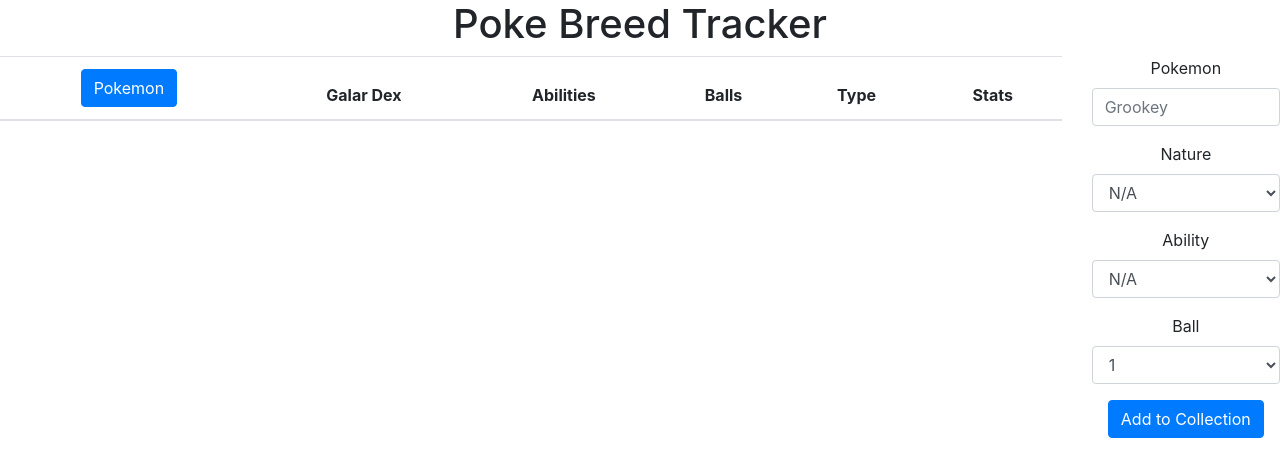
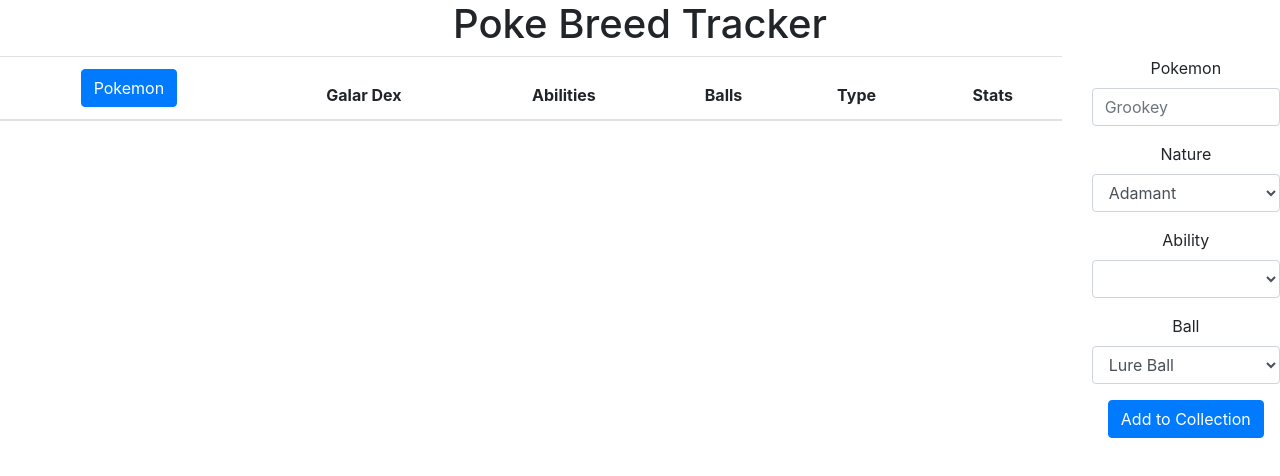
Before and after one commit to jonniechow/PokeBreedTracker, a React (Create React App) app in the folder pokebreedtracker/: page / in a window 1280 px wide. Shown: the top 476 px of the page. Built offline with nearby package versions, Linux system fonts and the light colour scheme.

Commit message:
Working on fixing pokeball

```diff
--- a/pokebreedtracker/src/App.js
+++ b/pokebreedtracker/src/App.js
@@ -4,6 +4,8 @@
 import PokeTable from './components/poketable/index';
 
 import data from './data/pokemon.json';
+import natures from './data/natures.json';
+import pokeballs from './data/pokeballs.json';
 
 
 class App extends React.Component
@@ -15,31 +17,48 @@
             data: data,
             allPokemon: [],
             currentPoke: {
-                text: '',
+                pokemon_name: '',
                 key: '',
                 abilities: [],
+                ball: '',
                 types: [],
-                stats: [],
+                stats: []
             }
-        }
+        };
         this.handleInput = this.handleInput.bind(this);
         this.addPokemon = this.addPokemon.bind(this);
+
     }
+
 
     handleInput(e)
     {
         e.preventDefault();
-        var foundPokemon = this.state.data.filter(function(pokemon) {
-          return pokemon.name === e.target.value;
-        })
+        const target = e.target;
+        const value = target.value;
+        const name = target.name;
+        console.log(name);
+        var foundPokemon = this.state.data.filter(function (pokemon)
+        {
+            return pokemon.name === value;
+        });
+
+        this.setState(
+            {
+                currentPoke: {
+                    [name]: value
+                }
+            }
+        );
+
 
         console.log(foundPokemon);
-        if (foundPokemon.length > 0) {
+        if (foundPokemon.length > 0)
+        {
             this.setState(
                 {
-              allPokemon: [],
                     currentPoke: {
-                    text: e.target.value,
+                        pokemon_name: value,
                         key: foundPokemon[0]['galar_dex'],
                         abilities: foundPokemon[0]['abilities'],
                         types: foundPokemon[0]['types'],
@@ -48,16 +67,20 @@
                 }
             )
         }
-        else{
-          this.setState({
+        else
+        {
+            this.setState(
+                {
                     currentPoke: {
-              text: e.target.value,
+                        pokemon_name: value,
                         key: '',
                         abilities: [],
+                        ball: '',
                         types: [],
                         stats: []
                     }
-          })
+                }
+            );
         }
 
     }
@@ -67,31 +90,46 @@
         e.preventDefault();
         const newPokemon = this.state.currentPoke;
         console.log(newPokemon);
-        if(newPokemon.text !== "") {
-          const newPokemons = [...this.state.allPokemon, newPokemon];
-          this.setState({
+        if (newPokemon.pokemon_name !== "")
+        {
+            const newPokemons = [
+                ...this.state.allPokemon,
+                newPokemon
+            ];
+            this.setState(
+                {
                     allPokemon: newPokemons,
                     currentPoke: {
-              text: '',
+                        pokemon_name: '',
                         key: '',
                         abilities: [],
+                        ball: '',
                         types: [],
                         stats: []
                     }
-          })
+                }
+            )
         }
 
     }
 
     render()
     {
+        console.log("Current poke");
+        console.log(this.state.currentPoke);
+        const abilities = this.state.currentPoke.abilities.map(ability => {
+            return <option>{ability}</option>
+        })
+
         return (
             <div className="App">
                 <h1>Poke Breed Tracker</h1>
                 <div className="row">
 
                     <div className="col-sm-10">
-                        <PokeTable allPokemon={this.state.allPokemon}></PokeTable>
+                        <PokeTable allPokemon={
+                            this.state.allPokemon
+                        }></PokeTable>
                     </div>
                     <div className="col-sm-2">
                         <form onSubmit={
@@ -99,9 +137,9 @@
                         }>
                             <div className="form-group">
                                 <label for="exampleFormControlInput1">Pokemon</label>
-                                <input className="form-control" id="exampleFormControlInput1" placeholder="Grookey"
+                                <input className="form-control" placeholder="Grookey" name="name"
                                     value={
-                                        this.state.currentPoke.text
+                                        this.state.currentPoke.pokemon_name
                                     }
                                     onChange={
                                         this.handleInput
@@ -110,30 +148,37 @@
 
                             <div className="form-group">
                                 <label for="exampleFormControlSelect1">Nature</label>
-                                <select className="form-control" id="pokenature">
-                                    <option>N/A</option>
-                                </select>
+                                <select className="form-control"  name="poke_nature">
+                                    {
+                                    natures.map(nature => {
+                                        return <option>{
+                                            nature.name
+                                        }</option>
+                                })
+                                } </select>
                             </div>
                             <div className="form-group">
                                 <label for="exampleFormControlSelect1">Ability</label>
-                                <select className="form-control" id="pokeability" value={this.state.currentPoke}>
-                                  {
-                                    this.state.currentPoke.abilities.map(e => {
-                                      return <option>{e}</option>
-                                    })
-                                  }
-                                    <option>N/A</option>
-                                </select>
+                                <select className="form-control" value="the" name="poke_ability"
+                                    options={abilities}></select>
                             </div>
                             <div className="form-group">
                                 <label for="exampleFormControlSelect1">Ball</label>
-                                <select className="form-control" id="pokeball">
-                                    <option>1</option>
-                                    <option>2</option>
-                                    <option>3</option>
-                                    <option>4</option>
-                                    <option>5</option>
-                                </select>
+                                <select className="form-control" id="pokeball"
+                                    value={
+                                        this.state.currentPoke.ball
+                                    }
+                                    name="ball"
+                                    onChange={
+                                        this.handleInput
+                                }>
+                                    {
+                                    pokeballs.map(pokeball => {
+                                        return <option>{
+                                            pokeball.name
+                                        }</option>
+                                })
+                                } </select>
                             </div>
                             <button class="btn btn-primary" type="submit">Add to Collection</button>
                         </form>
--- a/pokebreedtracker/src/components/poketable/index.jsx
+++ b/pokebreedtracker/src/components/poketable/index.jsx
@@ -20,12 +20,12 @@
           {
               allPokemon.map(row => (
                   <tr >
-                      <td>{row.text}</td>
+                      <td>{row.name}</td>
                       <td>{row.key}</td>
                       <td>{row.abilities.map(ability =>
                                  <p> {ability}</p>
                       )}</td>
-                      <td>Empty</td>
+                      <td>{row.ball}</td>
                       <td>{row.types.map(type =>
                       {
                           if (type === "Grass") {
--- /dev/null
+++ b/pokebreedtracker/src/data/natures.json
@@ -0,0 +1,402 @@
+[
+    {
+        "name": "Adamant",
+        "hp": 1,
+        "atk": 1.1,
+        "def": 1,
+        "spa": 0.9,
+        "spd": 1,
+        "spe": 1,
+        "summary": "+Atk, -SpA",
+        "genfamily": [
+            "RS",
+            "DP",
+            "BW",
+            "XY"
+        ]
+    },
+    {
+        "name": "Bashful",
+        "hp": 1,
+        "atk": 1,
+        "def": 1,
+        "spa": 1,
+        "spd": 1,
+        "spe": 1,
+        "summary": "",
+        "genfamily": [
+            "RS",
+            "DP",
+            "BW",
+            "XY"
+        ]
+    },
+    {
+        "name": "Bold",
+        "hp": 1,
+        "atk": 0.9,
+        "def": 1.1,
+        "spa": 1,
+        "spd": 1,
+        "spe": 1,
+        "summary": "+Def, -Atk",
+        "genfamily": [
+            "RS",
+            "DP",
+            "BW",
+            "XY"
+        ]
+    },
+    {
+        "name": "Brave",
+        "hp": 1,
+        "atk": 1.1,
+        "def": 1,
+        "spa": 1,
+        "spd": 1,
+        "spe": 0.9,
+        "summary": "+Atk, -Spe",
+        "genfamily": [
+            "RS",
+            "DP",
+            "BW",
+            "XY"
+        ]
+    },
+    {
+        "name": "Calm",
+        "hp": 1,
+        "atk": 0.9,
+        "def": 1,
+        "spa": 1,
+        "spd": 1.1,
+        "spe": 1,
+        "summary": "+SpD, -Atk",
+        "genfamily": [
+            "RS",
+            "DP",
+            "BW",
+            "XY"
+        ]
+    },
+    {
+        "name": "Careful",
+        "hp": 1,
+        "atk": 1,
+        "def": 1,
+        "spa": 0.9,
+        "spd": 1.1,
+        "spe": 1,
+        "summary": "+SpD, -SpA",
+        "genfamily": [
+            "RS",
+            "DP",
+            "BW",
+            "XY"
+        ]
+    },
+    {
+        "name": "Docile",
+        "hp": 1,
+        "atk": 1,
+        "def": 1,
+        "spa": 1,
+        "spd": 1,
+        "spe": 1,
+        "summary": "",
+        "genfamily": [
+            "RS",
+            "DP",
+            "BW",
+            "XY"
+        ]
+    },
+    {
+        "name": "Gentle",
+        "hp": 1,
+        "atk": 1,
+        "def": 0.9,
+        "spa": 1,
+        "spd": 1.1,
+        "spe": 1,
+        "summary": "+SpD, -Def",
+        "genfamily": [
+            "RS",
+            "DP",
+            "BW",
+            "XY"
+        ]
+    },
+    {
+        "name": "Hardy",
+        "hp": 1,
+        "atk": 1,
+        "def": 1,
+        "spa": 1,
+        "spd": 1,
+        "spe": 1,
+        "summary": "",
+        "genfamily": [
+            "RS",
+            "DP",
+            "BW",
+            "XY"
+        ]
+    },
+    {
+        "name": "Hasty",
+        "hp": 1,
+        "atk": 1,
+        "def": 0.9,
+        "spa": 1,
+        "spd": 1,
+        "spe": 1.1,
+        "summary": "+Spe, -Def",
+        "genfamily": [
+            "RS",
+            "DP",
+            "BW",
+            "XY"
+        ]
+    },
+    {
+        "name": "Impish",
+        "hp": 1,
+        "atk": 1,
+        "def": 1.1,
+        "spa": 0.9,
+        "spd": 1,
+        "spe": 1,
+        "summary": "+Def, -SpA",
+        "genfamily": [
+            "RS",
+            "DP",
+            "BW",
+            "XY"
+        ]
+    },
+    {
+        "name": "Jolly",
+        "hp": 1,
+        "atk": 1,
+        "def": 1,
+        "spa": 0.9,
+        "spd": 1,
+        "spe": 1.1,
+        "summary": "+Spe, -SpA",
+        "genfamily": [
+            "RS",
+            "DP",
+            "BW",
+            "XY"
+        ]
+    },
+    {
+        "name": "Lax",
+        "hp": 1,
+        "atk": 1,
+        "def": 1.1,
+        "spa": 1,
+        "spd": 0.9,
+        "spe": 1,
+        "summary": "+Def, -SpD",
+        "genfamily": [
+            "RS",
+            "DP",
+            "BW",
+            "XY"
+        ]
+    },
+    {
+        "name": "Lonely",
+        "hp": 1,
+        "atk": 1.1,
+        "def": 0.9,
+        "spa": 1,
+        "spd": 1,
+        "spe": 1,
+        "summary": "+Atk, -Def",
+        "genfamily": [
+            "RS",
+            "DP",
+            "BW",
+            "XY"
+        ]
+    },
+    {
+        "name": "Mild",
+        "hp": 1,
+        "atk": 1,
+        "def": 0.9,
+        "spa": 1.1,
+        "spd": 1,
+        "spe": 1,
+        "summary": "+SpA, -Def",
+        "genfamily": [
+            "RS",
+            "DP",
+            "BW",
+            "XY"
+        ]
+    },
+    {
+        "name": "Modest",
+        "hp": 1,
+        "atk": 0.9,
+        "def": 1,
+        "spa": 1.1,
+        "spd": 1,
+        "spe": 1,
+        "summary": "+SpA, -Atk",
+        "genfamily": [
+            "RS",
+            "DP",
+            "BW",
+            "XY"
+        ]
+    },
+    {
+        "name": "Naive",
+        "hp": 1,
+        "atk": 1,
+        "def": 1,
+        "spa": 1,
+        "spd": 0.9,
+        "spe": 1.1,
+        "summary": "+Spe, -SpD",
+        "genfamily": [
+            "RS",
+            "DP",
+            "BW",
+            "XY"
+        ]
+    },
+    {
+        "name": "Naughty",
+        "hp": 1,
+        "atk": 1.1,
+        "def": 1,
+        "spa": 1,
+        "spd": 0.9,
+        "spe": 1,
+        "summary": "+Atk, -SpD",
+        "genfamily": [
+            "RS",
+            "DP",
+            "BW",
+            "XY"
+        ]
+    },
+    {
+        "name": "Quiet",
+        "hp": 1,
+        "atk": 1,
+        "def": 1,
+        "spa": 1.1,
+        "spd": 1,
+        "spe": 0.9,
+        "summary": "+SpA, -Spe",
+        "genfamily": [
+            "RS",
+            "DP",
+            "BW",
+            "XY"
+        ]
+    },
+    {
+        "name": "Quirky",
+        "hp": 1,
+        "atk": 1,
+        "def": 1,
+        "spa": 1,
+        "spd": 1,
+        "spe": 1,
+        "summary": "",
+        "genfamily": [
+            "RS",
+            "DP",
+            "BW",
+            "XY"
+        ]
+    },
+    {
+        "name": "Rash",
+        "hp": 1,
+        "atk": 1,
+        "def": 1,
+        "spa": 1.1,
+        "spd": 0.9,
+        "spe": 1,
+        "summary": "+SpA, -SpD",
+        "genfamily": [
+            "RS",
+            "DP",
+            "BW",
+            "XY"
+        ]
+    },
+    {
+        "name": "Relaxed",
+        "hp": 1,
+        "atk": 1,
+        "def": 1.1,
+        "spa": 1,
+        "spd": 1,
+        "spe": 0.9,
+        "summary": "+Def, -Spe",
+        "genfamily": [
+            "RS",
+            "DP",
+            "BW",
+            "XY"
+        ]
+    },
+    {
+        "name": "Sassy",
+        "hp": 1,
+        "atk": 1,
+        "def": 1,
+        "spa": 1,
+        "spd": 1.1,
+        "spe": 0.9,
+        "summary": "+SpD, -Spe",
+        "genfamily": [
+            "RS",
+            "DP",
+            "BW",
+            "XY"
+        ]
+    },
+    {
+        "name": "Serious",
+        "hp": 1,
+        "atk": 1,
+        "def": 1,
+        "spa": 1,
+        "spd": 1,
+        "spe": 1,
+        "summary": "",
+        "genfamily": [
+            "RS",
+            "DP",
+            "BW",
+            "XY"
+        ]
+    },
+    {
+        "name": "Timid",
+        "hp": 1,
+        "atk": 0.9,
+        "def": 1,
+        "spa": 1,
+        "spd": 1,
+        "spe": 1.1,
+        "summary": "+Spe, -Atk",
+        "genfamily": [
+            "RS",
+            "DP",
+            "BW",
+            "XY"
+        ]
+    }
+]
--- /dev/null
+++ b/pokebreedtracker/src/data/pokeballs.json
@@ -0,0 +1,68 @@
+[
+    {
+        "name": "Lure Ball"
+    },
+    {
+        "name": "Level Ball"
+    },
+    {
+        "name": "Moon Ball"
+    },
+    {
+        "name": "Heavy Ball"
+    },
+    {
+        "name": "Fast Ball"
+    },
+    {
+        "name": "Friend Ball"
+    },
+    {
+        "name": "Love Ball"
+    },
+    {
+        "name": "Poke Ball"
+    },
+    {
+        "name": "Great Ball"
+    },
+    {
+        "name": "Ultra Ball"
+    },
+    {
+        "name": "Net Ball"
+    },
+    {
+        "name": "Dive Ball"
+    },
+    {
+        "name": "Nest Ball"
+    },
+    {
+        "name": "Repeat Ball"
+    },
+    {
+        "name": "Timer Ball"
+    },
+    {
+        "name": "Luxury Ball"
+    },
+    {
+        "name": "Premier Ball"
+    },
+    {
+        "name": "Dusk Ball"
+    },
+    {
+        "name": "Heal Ball"
+    },
+    {
+        "name": "Quick Ball"
+    },
+    {
+        "name": "Dream Ball"
+    },
+    {
+        "name": "Beast Ball"
+    }
+]
```
Lines whose indentation alone changed are shown as unchanged.
